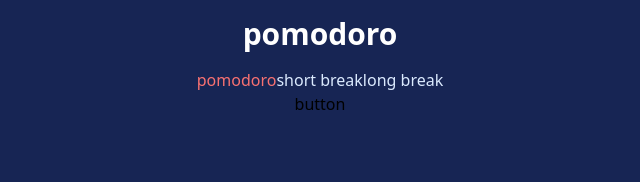
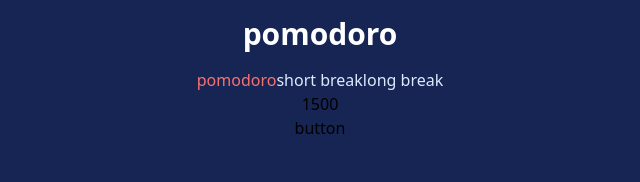
Before and after one commit to adam-belahouane/pomdoro-app, a Next.js app: page / in a window 1280 px wide. Shown: the top 182 px of the page, without its empty margins (320-960 px from the left). Built offline with nearby package versions, Linux system fonts and the light colour scheme.

Commit message:
added timer component, added format time tool

```diff
--- /dev/null
+++ b/components/Timer.jsx
@@ -0,0 +1,10 @@
+const Timer = (props) => {
+
+    return(
+        <div>
+            {props.children}
+        </div>
+    )
+}
+
+export default Timer
--- a/pages/index.js
+++ b/pages/index.js
@@ -1,20 +1,43 @@
 import SettingModal from "../components/SettingsModal";
+import Timer from "../components/Timer";
 import Timerselector from "../components/TimerSelector";
-import { useState } from "react";
+import { useReducer, useState } from "react";
 
 function HomePage() {
   const [isOpen, setIsOpen] = useState(false);
-  const [timer, setTimer] = useState("pomodoro")
+  const [timer, setTimer] = useState("pomodoro");
+  const [timerState, dispatchTimer] = useReducer(
+    (state) => {
+      return {
+        ...state,
+        ...timerState,
+      };
+    },
+    {
+      pomodoro: 1500,
+      shortBreak: 300,
+      longBreak: 600,
+    }
+  );
+  const {pomodoro, shortBreak, longBreak} = timerState
 
-
-  return(
-  <div className="flex flex-col items-center w-screen h-screen bg-blue-950">
-    <h1 className="text-white font-bold text-3xl m-4">pomodoro</h1>
-    <Timerselector timer={timer} setTimer={setTimer} />
-
-    <button onClick={() => setIsOpen(true)}>button</button>
-    {isOpen ? <SettingModal /> : <></>}
-  </div>)
+  return (
+    <div className="flex flex-col items-center w-screen h-screen bg-blue-950">
+      <h1 className="text-white font-bold text-3xl m-4">pomodoro</h1>
+      <Timerselector timer={timer} setTimer={setTimer} />
+      <Timer>
+        <div>
+          {timer === "pomodoro"
+            ? pomodoro
+            : timer === "sBreak"
+            ?  shortBreak
+            :  longBreak }
+        </div>
+      </Timer>
+      <button onClick={() => setIsOpen(true)}>button</button>
+      {isOpen ? <SettingModal /> : <></>}
+    </div>
+  );
 }
 
 export default HomePage;
```
Also changed, not shown: tools/formatTime.js (added, +7 -0 lines).
